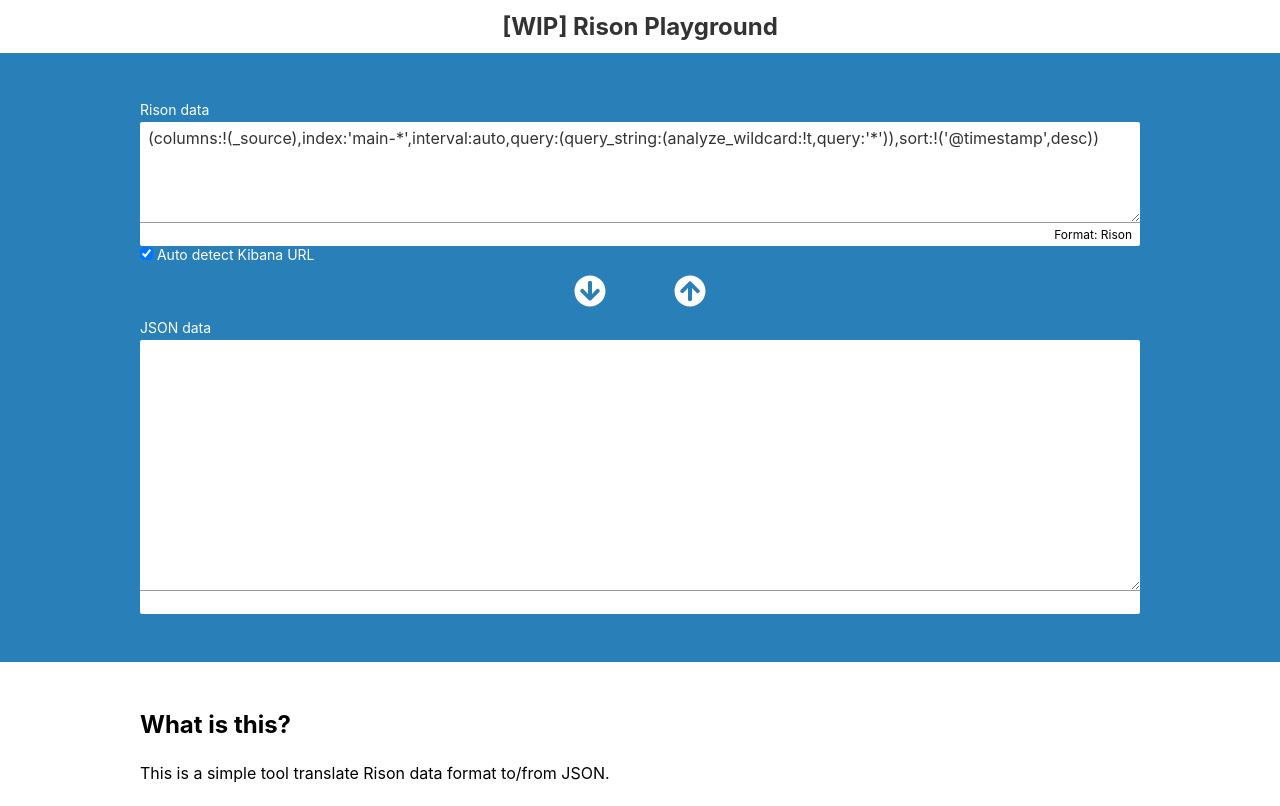
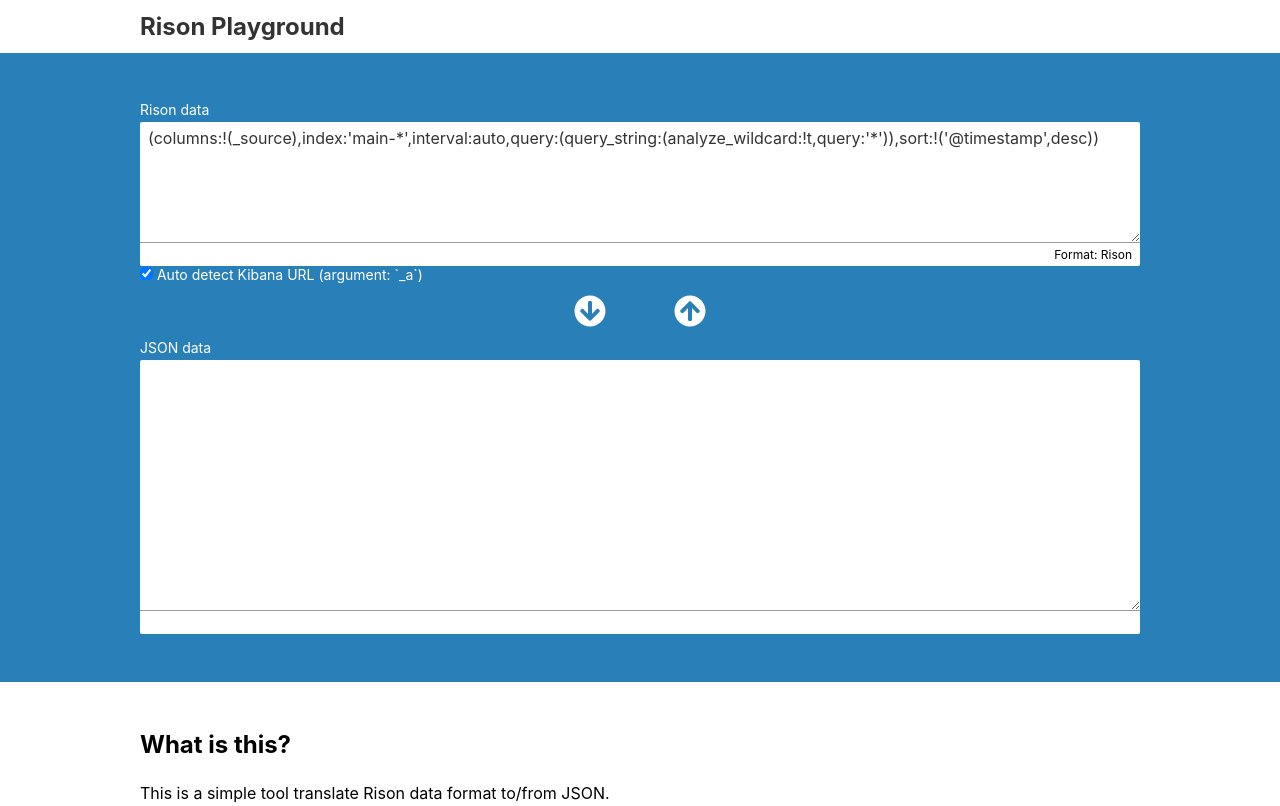
Before and after one commit to othree/rison.dev, a website: page index.html in a window 1280 px wide. Shown: the top 806 px of the page. Drawn offline with nearby package versions, Linux system fonts and the light colour scheme.

Commit message:
Adjust layout, remove WIP tag

```diff
--- a/index.html
+++ b/index.html
@@ -7,7 +7,7 @@
   </head>
   <body>
     <header>
-      <h1>[WIP] Rison Playground</h1>
+      <h1>Rison Playground</h1>
     </header>
     <div id="app" role="application">
       <div class="field">
@@ -18,7 +18,7 @@
           <span class="status-format">Format: {{ format }}</span>
         </div>
         <label>
-          <input type="checkbox" id="kibana-url" v-model="kibana" /> Auto detect Kibana URL
+          <input type="checkbox" id="kibana-url" v-model="kibana" /> Auto detect Kibana URL (argument: `_a`)
         </label>
       </div>
       <div id="actions">
--- a/src/styles/modules/app.css
+++ b/src/styles/modules/app.css
@@ -41,6 +41,14 @@
   background: #fff;
 }
 
+#rison-input {
+  height: 120px;
+}
+
+#json-input {
+  height: 250px;
+}
+
 .status {
   display: flex;
   justify-content: space-between;
--- a/src/styles/modules/doc.css
+++ b/src/styles/modules/doc.css
@@ -11,14 +11,6 @@
 
 p {
   margin: 1em auto;
-}
-
-#rison-input {
-  height: 100px;
-}
-
-#json-input {
-  height: 250px;
 }
 
 #dfns {
--- a/src/styles/modules/layout.css
+++ b/src/styles/modules/layout.css
@@ -5,12 +5,16 @@
 }
 
 header {
-  padding: 4px 0;
+  padding: 4px 16px;
   text-align: center;
 }
 
 header h1 {
+  margin: 0 auto;
   padding: 8px 0;
+  max-width: 1000px;
+  width: 90%;
   font-size: 24px;
   color: #333;
+  text-align: left;
 }
--- a/styles/app.css
+++ b/styles/app.css
@@ -6,12 +6,16 @@
   /* http://markdotto.com/2018/02/07/github-system-fonts/ */
   font-family: -apple-system, BlinkMacSystemFont, "Segoe UI", Helvetica, Arial, sans-serif, "Apple Color Emoji", "Segoe UI Emoji", "Segoe UI Symbol";
 }header {
-  padding: 4px 0;
+  padding: 4px 16px;
   text-align: center;
 }header h1 {
+  margin: 0 auto;
   padding: 8px 0;
+  max-width: 1000px;
+  width: 90%;
   font-size: 24px;
   color: #333;
+  text-align: left;
 }#app {
   padding: 48px 16px;
   text-align: center;
@@ -43,6 +47,10 @@
   padding: 6px 8px;
   color: #333;
   background: #fff;
+}#rison-input {
+  height: 120px;
+}#json-input {
+  height: 250px;
 }.status {
   display: flex;
   justify-content: space-between;
@@ -65,10 +73,6 @@
   margin: 2em auto 1em;
 }p {
   margin: 1em auto;
-}#rison-input {
-  height: 100px;
-}#json-input {
-  height: 250px;
 }#dfns {
   margin-top: 1em;
   display: flex;
```
